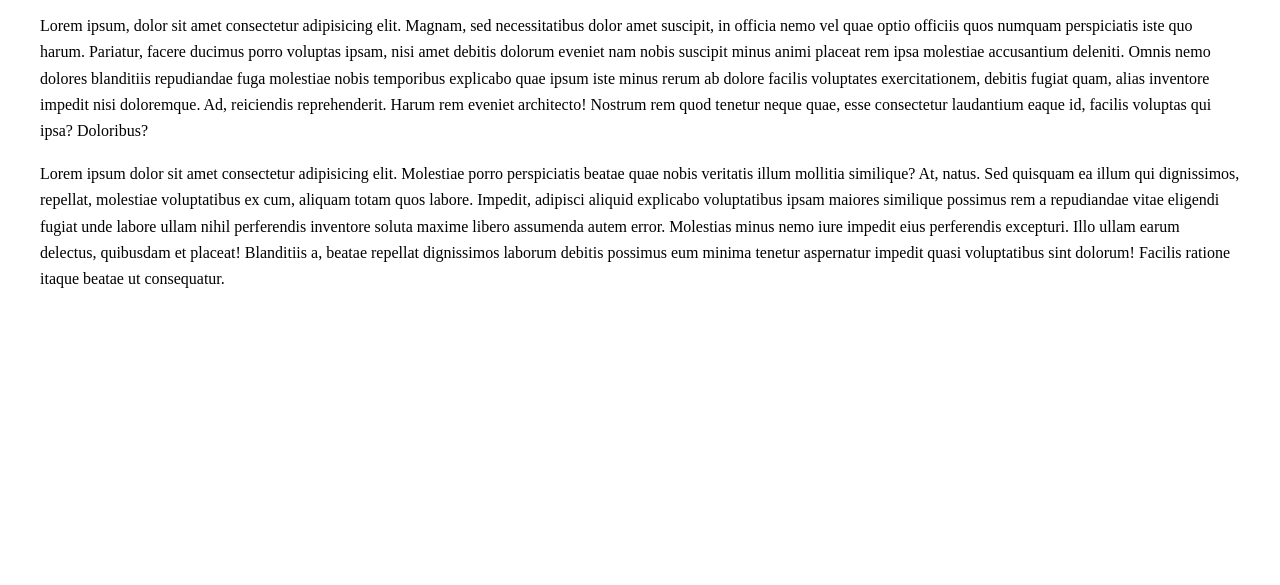
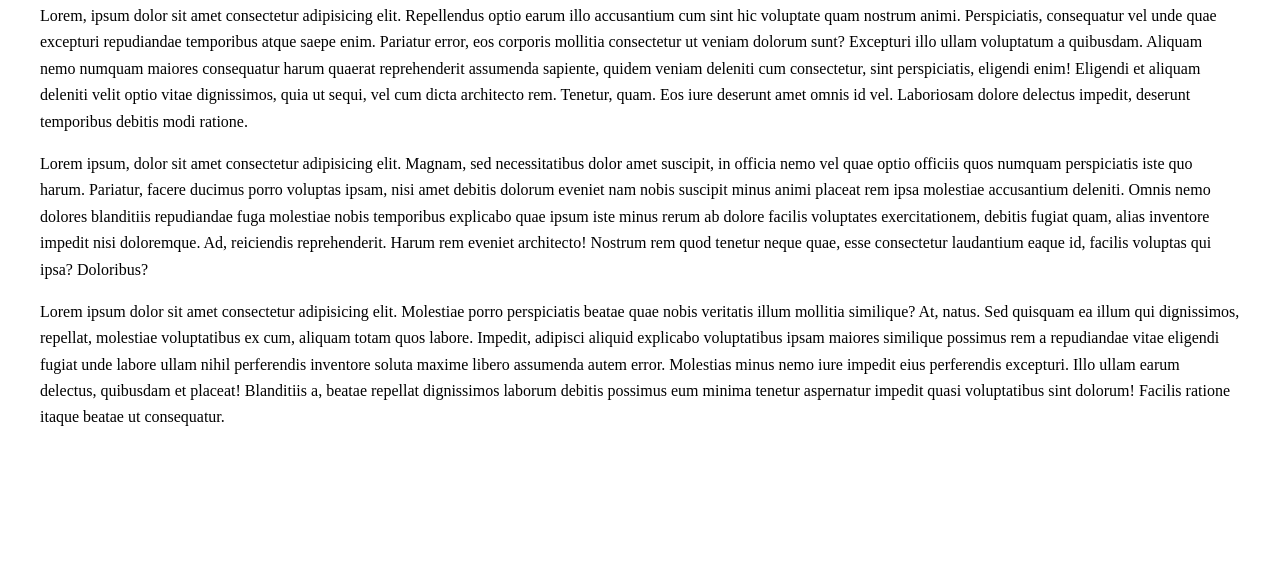
Before and after one commit to gbaenam/imagen-texto-responsive, a plain HTML site: page index.html in a window 1280 px wide. Shown: the part 215-800 px from the top of the page. Drawn offline with Linux system fonts and the light colour scheme.

Commit message:
Actualizando la esturctura HTML y los estilos CSS básicos.

```diff
--- a/index.html
+++ b/index.html
@@ -8,10 +8,12 @@
 </head>
 <body>
     <div class="container">
-        <h1 class="title">Texto Responsive</h1>
-        <p class="parrafo">Lorem, ipsum dolor sit amet consectetur adipisicing elit. Repellendus optio earum illo accusantium cum sint hic voluptate quam nostrum animi. Perspiciatis, consequatur vel unde quae excepturi repudiandae temporibus atque saepe enim. Pariatur error, eos corporis mollitia consectetur ut veniam dolorum sunt? Excepturi illo ullam voluptatum a quibusdam. Aliquam nemo numquam maiores consequatur harum quaerat reprehenderit assumenda sapiente, quidem veniam deleniti cum consectetur, sint perspiciatis, eligendi enim! Eligendi et aliquam deleniti velit optio vitae dignissimos, quia ut sequi, vel cum dicta architecto rem. Tenetur, quam. Eos iure deserunt amet omnis id vel. Laboriosam dolore delectus impedit, deserunt temporibus debitis modi ratione.</p>
-        <p class="parrafo">Lorem ipsum, dolor sit amet consectetur adipisicing elit. Magnam, sed necessitatibus dolor amet suscipit, in officia nemo vel quae optio officiis quos numquam perspiciatis iste quo harum. Pariatur, facere ducimus porro voluptas ipsam, nisi amet debitis dolorum eveniet nam nobis suscipit minus animi placeat rem ipsa molestiae accusantium deleniti. Omnis nemo dolores blanditiis repudiandae fuga molestiae nobis temporibus explicabo quae ipsum iste minus rerum ab dolore facilis voluptates exercitationem, debitis fugiat quam, alias inventore impedit nisi doloremque. Ad, reiciendis reprehenderit. Harum rem eveniet architecto! Nostrum rem quod tenetur neque quae, esse consectetur laudantium eaque id, facilis voluptas qui ipsa? Doloribus?</p>
-        <p class="parrafo">Lorem ipsum dolor sit amet consectetur adipisicing elit. Molestiae porro perspiciatis beatae quae nobis veritatis illum mollitia similique? At, natus. Sed quisquam ea illum qui dignissimos, repellat, molestiae voluptatibus ex cum, aliquam totam quos labore. Impedit, adipisci aliquid explicabo voluptatibus ipsam maiores similique possimus rem a repudiandae vitae eligendi fugiat unde labore ullam nihil perferendis inventore soluta maxime libero assumenda autem error. Molestias minus nemo iure impedit eius perferendis excepturi. Illo ullam earum delectus, quibusdam et placeat! Blanditiis a, beatae repellat dignissimos laborum debitis possimus eum minima tenetur aspernatur impedit quasi voluptatibus sint dolorum! Facilis ratione itaque beatae ut consequatur.</p>
+        <div class="paragraph-container">
+            <h1 class="title">Texto Responsive</h1>
+            <p class="paragraph">Lorem, ipsum dolor sit amet consectetur adipisicing elit. Repellendus optio earum illo accusantium cum sint hic voluptate quam nostrum animi. Perspiciatis, consequatur vel unde quae excepturi repudiandae temporibus atque saepe enim. Pariatur error, eos corporis mollitia consectetur ut veniam dolorum sunt? Excepturi illo ullam voluptatum a quibusdam. Aliquam nemo numquam maiores consequatur harum quaerat reprehenderit assumenda sapiente, quidem veniam deleniti cum consectetur, sint perspiciatis, eligendi enim! Eligendi et aliquam deleniti velit optio vitae dignissimos, quia ut sequi, vel cum dicta architecto rem. Tenetur, quam. Eos iure deserunt amet omnis id vel. Laboriosam dolore delectus impedit, deserunt temporibus debitis modi ratione.</p>
+            <p class="paragraph">Lorem ipsum, dolor sit amet consectetur adipisicing elit. Magnam, sed necessitatibus dolor amet suscipit, in officia nemo vel quae optio officiis quos numquam perspiciatis iste quo harum. Pariatur, facere ducimus porro voluptas ipsam, nisi amet debitis dolorum eveniet nam nobis suscipit minus animi placeat rem ipsa molestiae accusantium deleniti. Omnis nemo dolores blanditiis repudiandae fuga molestiae nobis temporibus explicabo quae ipsum iste minus rerum ab dolore facilis voluptates exercitationem, debitis fugiat quam, alias inventore impedit nisi doloremque. Ad, reiciendis reprehenderit. Harum rem eveniet architecto! Nostrum rem quod tenetur neque quae, esse consectetur laudantium eaque id, facilis voluptas qui ipsa? Doloribus?</p>
+            <p class="paragraph">Lorem ipsum dolor sit amet consectetur adipisicing elit. Molestiae porro perspiciatis beatae quae nobis veritatis illum mollitia similique? At, natus. Sed quisquam ea illum qui dignissimos, repellat, molestiae voluptatibus ex cum, aliquam totam quos labore. Impedit, adipisci aliquid explicabo voluptatibus ipsam maiores similique possimus rem a repudiandae vitae eligendi fugiat unde labore ullam nihil perferendis inventore soluta maxime libero assumenda autem error. Molestias minus nemo iure impedit eius perferendis excepturi. Illo ullam earum delectus, quibusdam et placeat! Blanditiis a, beatae repellat dignissimos laborum debitis possimus eum minima tenetur aspernatur impedit quasi voluptatibus sint dolorum! Facilis ratione itaque beatae ut consequatur.</p>
+        </div>
     </div>
 </body>
 </html>
--- a/styles.css
+++ b/styles.css
@@ -1,10 +1,20 @@
-
+body {
+    margin: 0;
+    padding: 0;
+}
 
 .container {
+    display: grid;
+    margin: 0 auto;
     max-width: 1200px;
-    margin: 0 auto;
+    min-height: 100vh;
+    place-items: center;
 }
 
-.parrafo {
+/* .paragraph-container {
+
+} */
+
+.paragraph {
     line-height: 1.65;
 }
```
